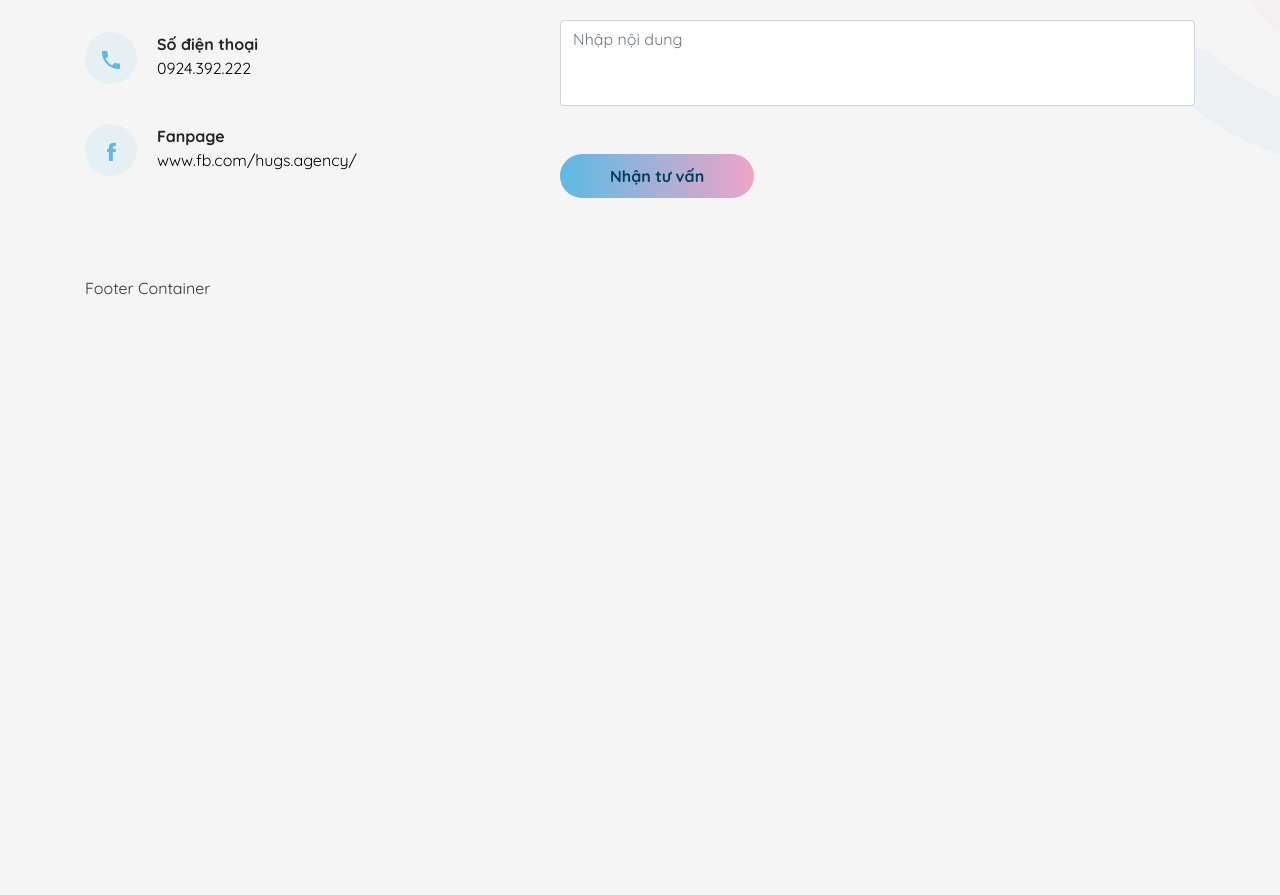
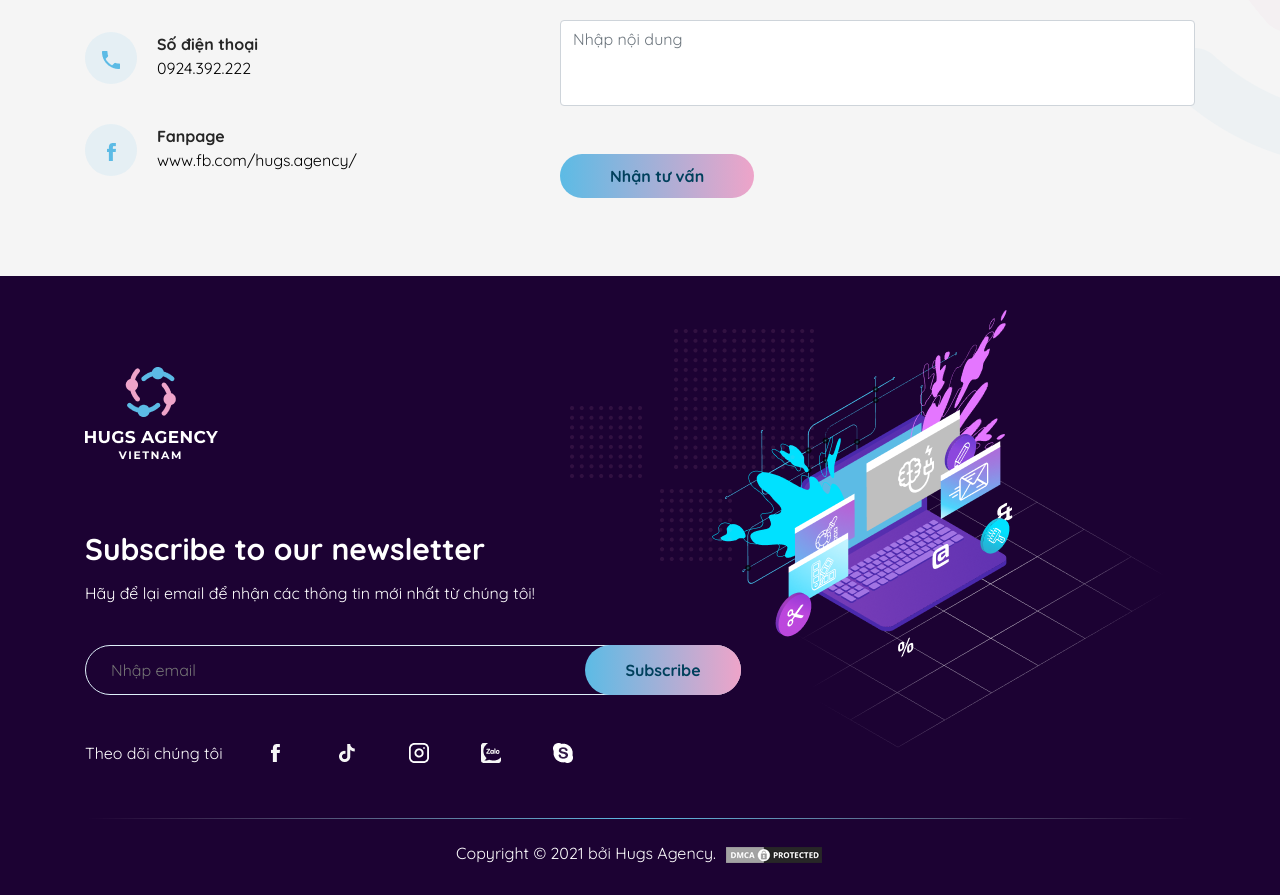
Before and after one commit to kienbx1/training1511, a website: page src/views/pages/index.html in a window 1280 px wide. Shown: the part 6319-7214 px from the top of the page. Before the commit the page ends 6619 px from the top, so only its background shows below. Drawn offline with nearby package versions, Linux system fonts and the light colour scheme; files that its build step writes are made by us from their sources.

Commit message:
feat(footer): add css style to footer landing page

```diff
--- a/src/styles/layout/_footer.scss
+++ b/src/styles/layout/_footer.scss
@@ -0,0 +1,133 @@
+.footer {
+  background-color: #1c0233;
+  padding-bottom: 30px;
+  position: relative;
+  overflow: hidden;
+
+  .container {
+    .footer__logo {
+      margin: 83px 0 70px;
+    }
+
+    .footer__title {
+      color: #fff;
+      font-weight: 700;
+      font-size: 30px;
+      line-height: 40px;
+      margin-bottom: 12px;
+    }
+
+    .footer__description {
+      font-weight: 400;
+      color: #fff;
+      margin-bottom: 40px;
+    }
+
+    .footer__subscribe {
+      margin-bottom: 35px;
+
+      .footer__subscribe--input {
+        border: 1px solid #def0fa;
+        background-color: #1c0233;
+        padding: 12px 458px 12px 25px;
+        border-radius: 100px;
+        color: #fff;
+
+        &:focus {
+          outline: none;
+        }
+      }
+
+      .footer__subscribe--btn {
+        border: none;
+        border-radius: 100px;
+        color: #00405c;
+        font-weight: 700;
+        padding: 13px 40px;
+        transform: translateX(-160px);
+        background: linear-gradient(to right, rgb(92, 187, 229), rgb(238, 164, 201));
+      }
+    }
+
+    .footer__follow-us {
+      width: 50%;
+      display: flex;
+      gap: 30px;
+      align-items: center;
+      margin-bottom: 40px;
+
+      .follow-us__title {
+        color: #fff;
+      }
+
+      .follow-us__icons {
+        display: flex;
+        justify-content: space-between;
+        width: 60%;
+
+        .icon {
+          width: 46px;
+          height: 46px;
+          background-color: transparent;
+          border-radius: 50%;
+          line-height: 46px;
+          text-align: center;
+
+          .icon__img {
+            margin-bottom: 4px;
+          }
+
+          &:hover {
+            background-color: #1877f2;
+            cursor: pointer;
+          }
+        }
+      }
+    }
+
+    .footer__line {
+      margin-bottom: 22px;
+      width: 100%;
+      overflow: hidden;
+    }
+
+    .footer__copy-right {
+      .footer__copy-right--text {
+        color: #fff;
+        text-align: center;
+      }
+
+      .footer__copy-right--img {
+        margin-left: 8px;
+      }
+    }
+
+    .footer__img {
+      position: absolute;
+      top: 34px;
+      right: 100px;
+    }
+
+    .footer__vectors {
+      .vector {
+        &:first-child {
+          position: absolute;
+          top: 130px;
+          left: 570px;
+        }
+
+        &:nth-child(2) {
+          position: absolute;
+          top: 53px;
+          left: 674px;
+        }
+
+        &:last-child {
+          position: absolute;
+          top: 213px;
+          left: 660px;
+        }
+      }
+    }
+  }
+}
--- a/src/views/layouts/footer.html
+++ b/src/views/layouts/footer.html
@@ -1,9 +1,94 @@
-<footer class="footer-container">
+<footer class="footer">
   <div class="container">
-    <div class="row">
-      <div class="col-md-12">
-        <p>Footer Container</p>
+    <div class="footer__logo">
+      <img
+        class="footer__logo--img"
+        src="/src/images/logoFooter.png"
+        alt="logo footer"
+      />
+    </div>
+    <h2 class="footer__title">Subscribe to our newsletter</h2>
+    <p class="footer__description">
+      Hãy để lại email để nhận các thông tin mới nhất từ chúng tôi!
+    </p>
+    <div class="footer__subscribe">
+      <input
+        class="footer__subscribe--input"
+        type="email"
+        placeholder="Nhập email"
+      />
+      <button class="footer__subscribe--btn">Subscribe</button>
+    </div>
+    <div class="footer__follow-us">
+      <p class="follow-us__title">Theo dõi chúng tôi</p>
+      <div class="follow-us__icons">
+        <a class="icon">
+          <img
+            class="icon__img"
+            src="/src/images/iconFooter(5).png"
+            alt="icon facebook"
+          />
+        </a>
+        <a class="icon">
+          <img
+            class="icon__img"
+            src="/src/images/iconFooter(9).png"
+            alt="icon tiktok"
+          />
+        </a>
+        <a class="icon">
+          <img
+            class="icon__img"
+            src="/src/images/iconFooter(8).png"
+            alt="icon instagram"
+          />
+        </a>
+        <a class="icon">
+          <img
+            class="icon__img"
+            src="/src/images/iconFooter(7).png"
+            alt="icon zalo"
+          />
+        </a>
+        <a class="icon">
+          <img
+            class="icon__img"
+            src="/src/images/iconFooter(6).png"
+            alt="icon skype"
+          />
+        </a>
       </div>
+    </div>
+    <img src="/src/images/lineFooter.png" class="footer__line" />
+    <div class="footer__copy-right">
+      <p class="footer__copy-right--text">
+        Copyright © 2021 bởi Hugs Agency.<span class="footer__copy-right--img"
+          ><img
+            src="/src/images/logoProtect.png"
+            alt="logo protect"
+            class="footer__logo-protect"
+        /></span>
+      </p>
+    </div>
+    <div class="footer__img">
+      <img src="/src/images/imgFooter(2).png" alt="image footer" />
+    </div>
+    <div class="footer__vectors">
+      <img
+        class="vector"
+        src="/src/images/vectorFooter(1).png"
+        alt="vector background footer"
+      />
+      <img
+        class="vector"
+        src="/src/images/vectorFooter(2).png"
+        alt="vector background footer"
+      />
+      <img
+        class="vector"
+        src="/src/images/vectorFooter(3).png"
+        alt="vector background footer"
+      />
     </div>
   </div>
 </footer>
```
